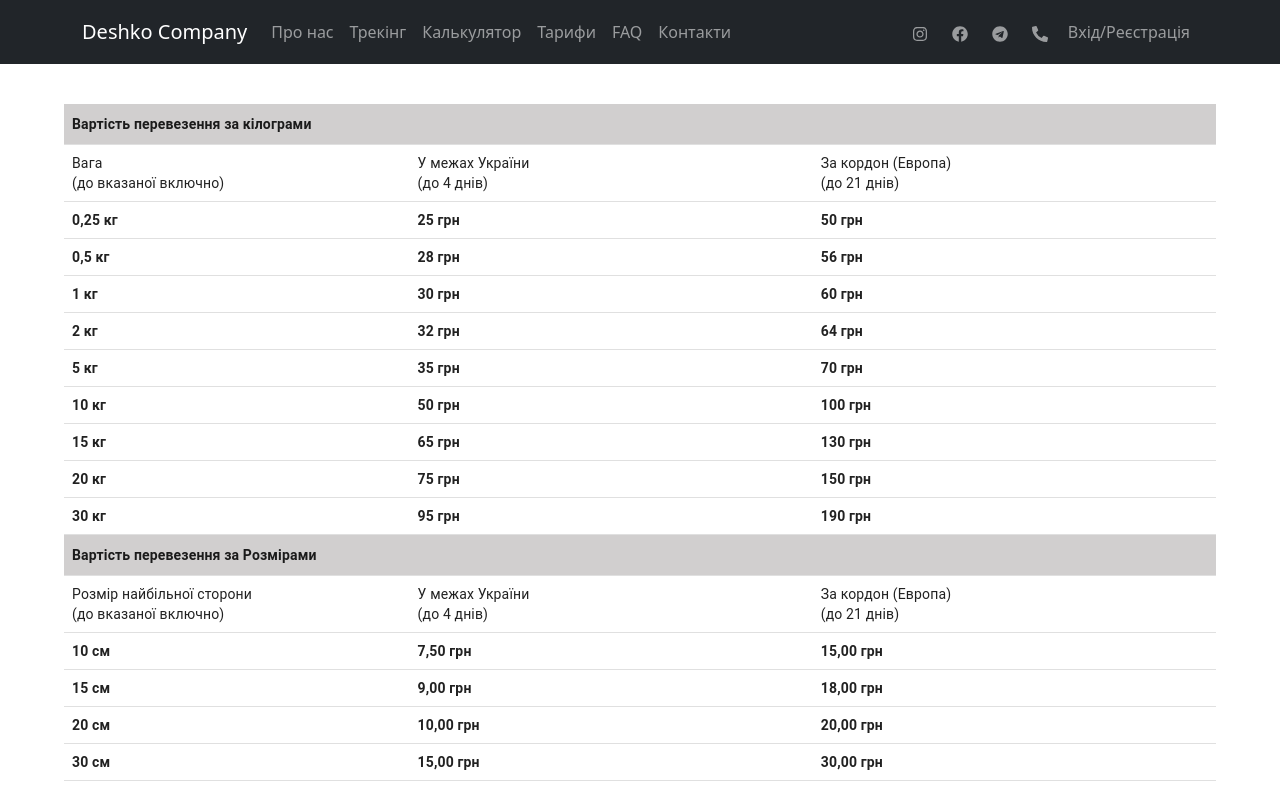
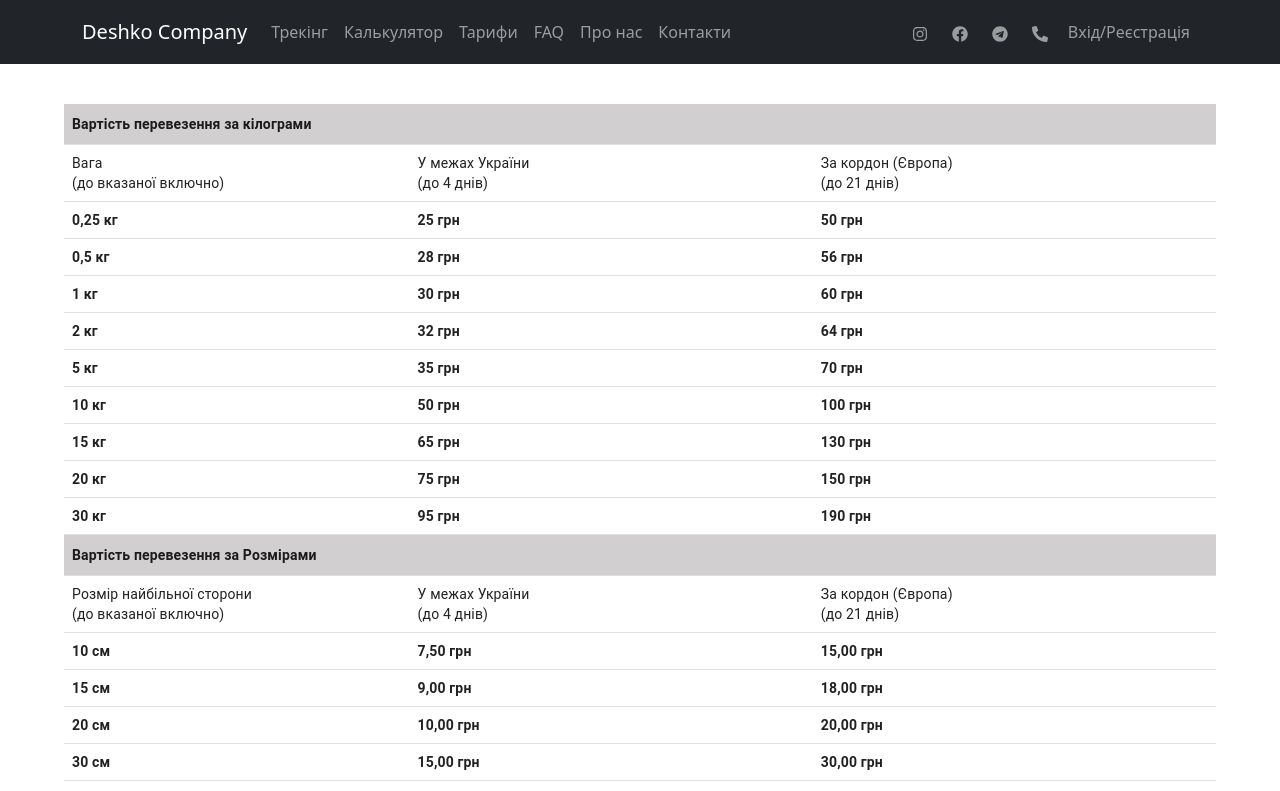
Before and after one commit to FantomFromUA/DeshkoWebSite, a React (Create React App) app in the folder frontend/: page /taryfy in a window 1280 px wide. Shown: the top 791 px of the page. Built offline with nearby package versions, Linux system fonts and the light colour scheme; no server answers.

Commit message:
smal fixes

```diff
--- a/frontend/src/components/header/Header.tsx
+++ b/frontend/src/components/header/Header.tsx
@@ -50,11 +50,11 @@ const Header = () => {
         <Navbar.Toggle aria-controls="navbar-nav" />
         <Navbar.Collapse id="navbar-nav">
           <Nav className="me-auto">
-            <Nav.Link href="/about">Про нас</Nav.Link>
             <Nav.Link href="/tracking">Трекінг</Nav.Link>
             <Nav.Link href='/calculator'>Калькулятор</Nav.Link>
             <Nav.Link href="/taryfy">Тарифи</Nav.Link>
             <Nav.Link href="/faq">FAQ</Nav.Link>
+            <Nav.Link href="/about">Про нас</Nav.Link>
             <Nav.Link href="/contact">Контакти</Nav.Link>
           </Nav>
           {isMobile ?
--- a/frontend/src/components/statsBlock/StatsBlock.tsx
+++ b/frontend/src/components/statsBlock/StatsBlock.tsx
@@ -30,7 +30,7 @@ const StatsBlock = () => {
           <DefaultCounterCard
             count={30}
             title="Понад"
-            description="країн куди ми завжди готові надіслати ваші посилки"
+            description="країн, куди ми завжди готові надіслати ваші посилки"
           />
         </Grid>
         <Grid item xs={9} md={3} sx={{width: "100%"}}>
--- a/frontend/src/pages/calculator/Tab1.tsx
+++ b/frontend/src/pages/calculator/Tab1.tsx
@@ -28,8 +28,6 @@ const Tab1: React.FC = () => {
   const [itemPrice, setItemPrice] = React.useState("");
 
   const [price, setPrice] = React.useState();
-
-  const [age, setAge] = React.useState("");
 
   const calculate = () => {
     if(!validate()){
--- a/frontend/src/pages/taryfy/TaryfyPage.tsx
+++ b/frontend/src/pages/taryfy/TaryfyPage.tsx
@@ -40,7 +40,7 @@ const TaryfyPage = () => {
               </StyledTableCell>
               <StyledTableCell style={{ width: "35%" }}>
                 <Typography variant="body2">
-                  За кордон (Европа)
+                  За кордон (Європа)
                   <br />
                   (до 21 днів)
                 </Typography>
@@ -115,7 +115,7 @@ const TaryfyPage = () => {
               </StyledTableCell>
               <StyledTableCell style={{ width: "35%" }}>
                 <Typography variant="body2">
-                  За кордон (Европа)
+                  За кордон (Європа)
                   <br />
                   (до 21 днів)
                 </Typography>
```
Also changed, not shown: 1 other file (tests, documents, lock files or other folders).
